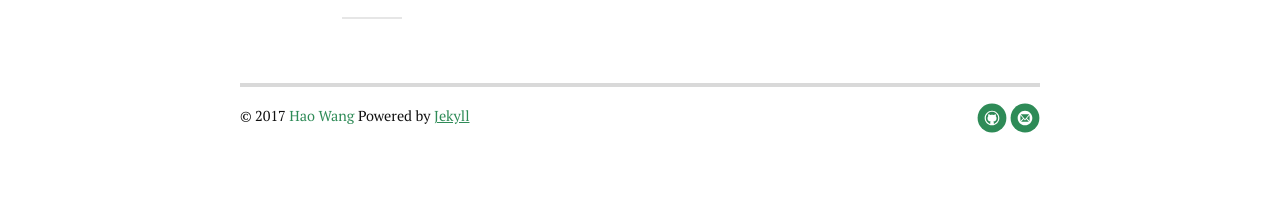
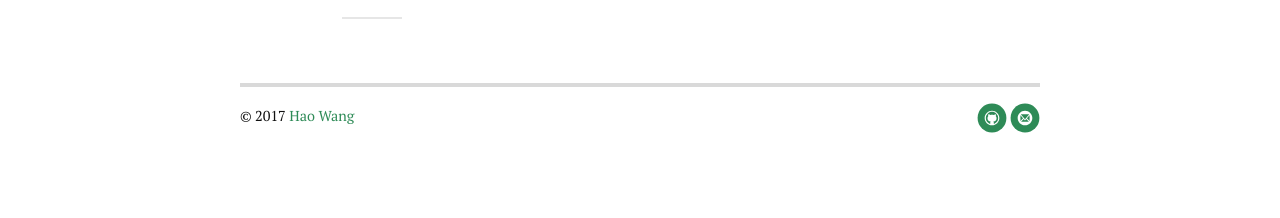
Before and after one commit to haowang666/haowang666.github.io, a Jekyll site: the page built from index.html, in a window 1280 px wide. Shown: the part 954-1172 px from the top of the page. Built offline with Jekyll 4.4.1, drawn with Linux system fonts in a browser that asks for light colours; nearby versions of some CDN libraries; the list of posts is cut into pages by our own code.

Commit message:
Update footer.html

```diff
--- a/_includes/footer.html
+++ b/_includes/footer.html
@@ -1,6 +1,6 @@
 <div class="footer">
    <div class="container">
-      <p class="copy">&copy; {{ site.time | date: '%Y' }} <a >Hao Wang</a> Powered by <a href="http://jekyllrb.com">Jekyll</a></p>
+      <p class="copy">&copy; {{ site.time | date: '%Y' }} <a >Hao Wang</a> </p>
 
       <div class="footer-links">
          <ul class="noList">
```
